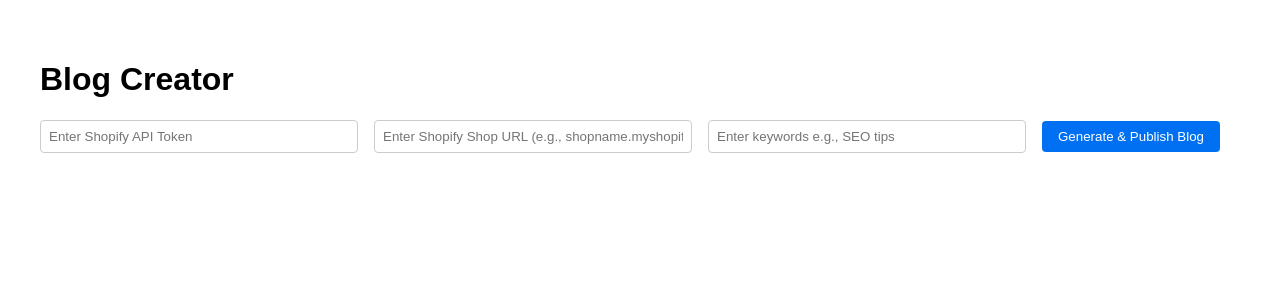
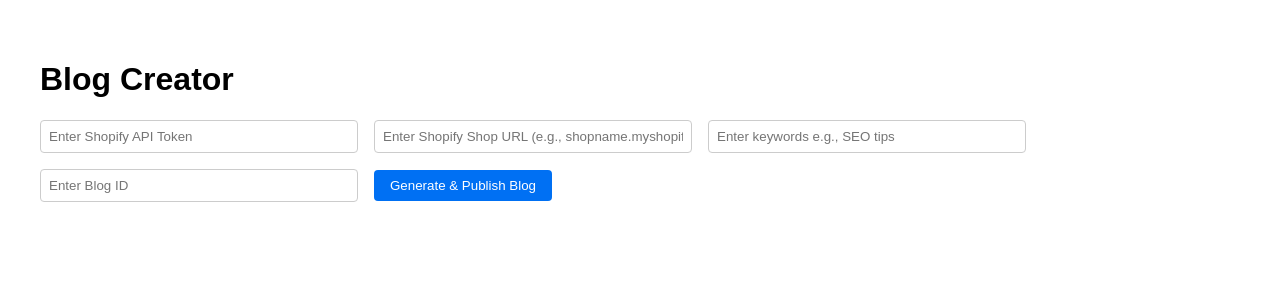
Before and after one commit to Apeiro25/odysshoes-blog-creator, a Next.js app: page / in a window 1280 px wide. Shown: the top 300 px of the page. Built offline with nearby package versions, Linux system fonts and the light colour scheme.

Commit message:
test if working (4)

```diff
--- a/pages/index.js
+++ b/pages/index.js
@@ -6,6 +6,7 @@
   const [keywords, setKeywords] = useState('');
   const [shopifyToken, setShopifyToken] = useState('');
   const [shopifyShop, setShopifyShop] = useState('');
+  const [blogId, setBlogId] = useState(''); // New state for blogId
   const [content, setContent] = useState(null);
   const [loading, setLoading] = useState(false);
   const [error, setError] = useState('');
@@ -16,8 +17,8 @@
     setError('');
     setContent(null);
 
-    if (!shopifyToken || !shopifyShop) {
-      setError('Shopify Token and Shopify Shop are required.');
+    if (!shopifyToken || !shopifyShop || !blogId) { // Validate blogId
+      setError('Shopify Token, Shopify Shop, and Blog ID are required.');
       setLoading(false);
       return;
     }
@@ -28,7 +29,7 @@
         headers: {
           'Content-Type': 'application/json',
         },
-        body: JSON.stringify({ keywords, shopifyToken, shopifyShop }),
+        body: JSON.stringify({ keywords, shopifyToken, shopifyShop, blogId }), // Include blogId
       });
 
       if (!response.ok) {
@@ -95,6 +96,22 @@
           }}
         />
 
+        {/* Blog ID Input */}
+        <input
+          type="text"
+          placeholder="Enter Blog ID"
+          value={blogId}
+          onChange={(e) => setBlogId(e.target.value)} // Set blogId
+          style={{
+            padding: '0.5rem',
+            width: '300px',
+            marginRight: '1rem',
+            border: '1px solid #ccc',
+            borderRadius: '4px',
+            marginBottom: '1rem',
+          }}
+        />
+
         <button
           type="submit"
           style={{
```
